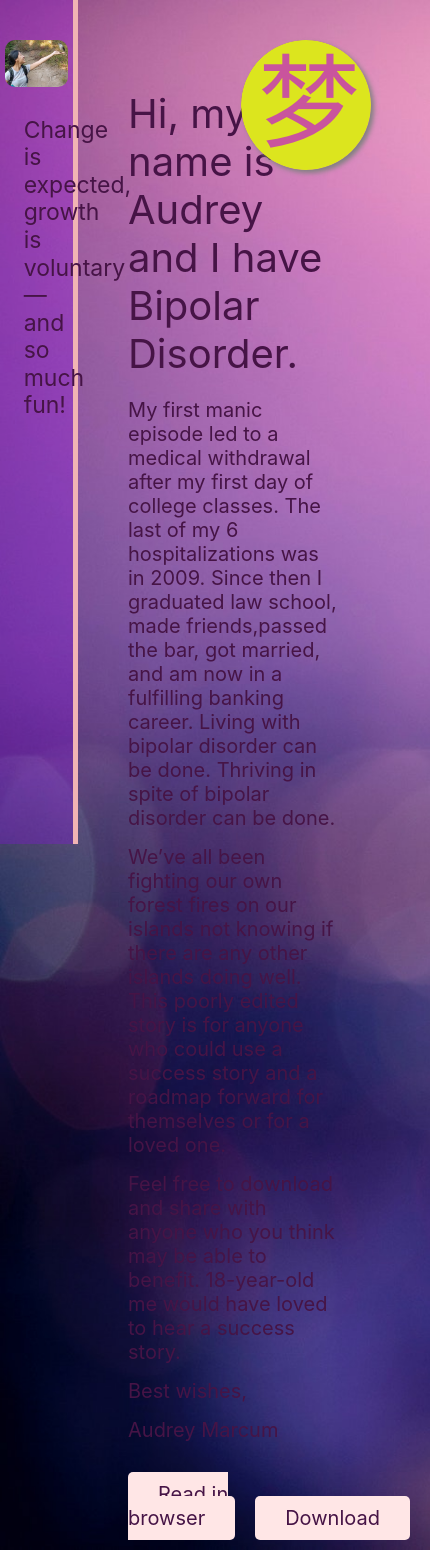
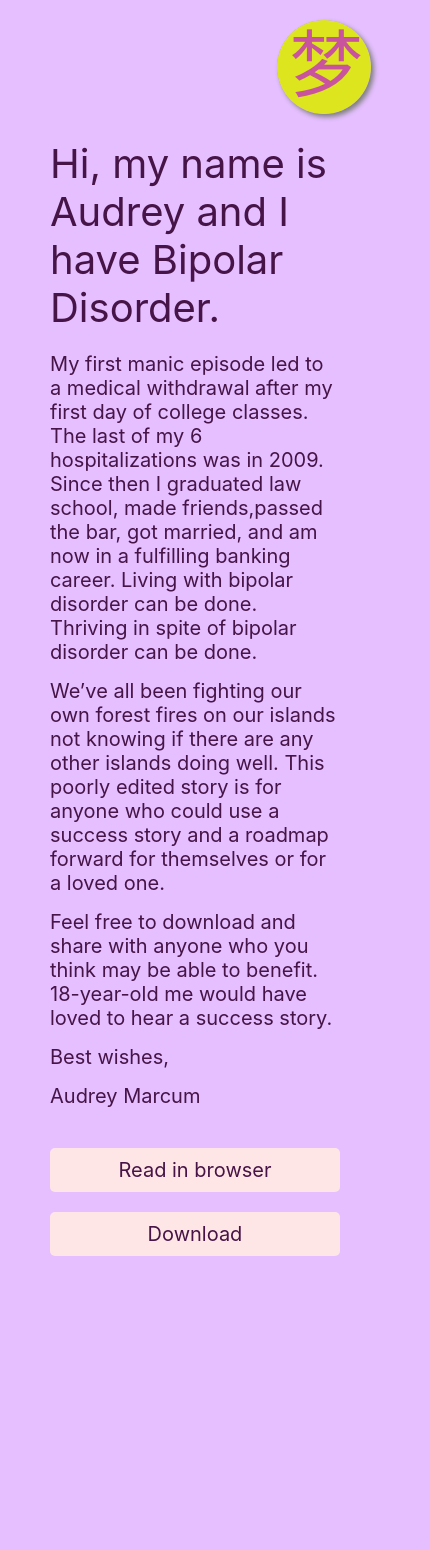
Before and after one commit to lkmarcum/Audrey-Marcum, a React (Create React App) app in the folder audrey-marcum/: page / in a window 390 px wide. Shown: the whole page, 430 px wide, since content can reach past the window. After the commit the page ends 1296 px from the top, so only its background shows below. Built offline with nearby package versions, Linux system fonts and the light colour scheme.

Commit message:
updated mobile styles

```diff
--- a/audrey-marcum/src/App.css
+++ b/audrey-marcum/src/App.css
@@ -21,11 +21,23 @@
   border-right: 5px solid rgb(241, 180, 180);
 }
 
+@media (max-width: 500px) {
+  .sidebar-container {
+    display: none;
+  }
+}
+
 header img {
   width: 85%;
   margin: 40px 0 10px 0px;
   border-radius: 10px;
   height: auto;
+}
+
+@media (max-width: 500px) {
+  header img {
+    display: none;
+  }
 }
 
 .side-text {
@@ -65,6 +77,13 @@ header img {
   font-size: 2rem;
 }
 
+@media (max-width: 500px) {
+  .home-content {
+    margin-left: 0;
+    width: 100%;
+  }
+}
+
 .home-content img {
   position: absolute;
   top: 40px;
@@ -75,10 +94,24 @@ header img {
   border-radius: 100px;
 }
 
+@media (max-width: 500px) {
+  .home-content img {
+    top: 20px;
+    width: 24%;
+    right: 5%;
+  }
+}
+
 .home-content h1 {
   margin-top: 50px;
   font-size: 4rem;
   margin-bottom: 20px;
+}
+
+@media (max-width: 500px) {
+  .home-content h1 {
+    margin-top: 100px;
+  }
 }
 
 .home-content p {
@@ -89,6 +122,14 @@ header img {
   margin-top: 40px;
 }
 
+@media (max-width: 500px) {
+  .button-container {
+    display: flex;
+    flex-direction: column;
+    justify-content: space-between;
+  }
+}
+
 .button-container a {
   margin-right: 20px;
   text-decoration: none;
@@ -97,6 +138,14 @@ header img {
   border-radius: 5px;
   color: rgb(70, 20, 70);
   /* width: 600px; */
+}
+
+@media (max-width: 500px) {
+  .button-container a {
+    width: 100%;
+    margin-bottom: 20px;
+    text-align: center;
+  }
 }
 
 .button-container a:hover {
--- a/audrey-marcum/src/index.css
+++ b/audrey-marcum/src/index.css
@@ -157,6 +157,12 @@ body {
   height: 100%;
 }
 
+@media (max-width: 500px) {
+  body {
+    background-image: none;
+  }
+}
+
 code {
   font-family: source-code-pro, Menlo, Monaco, Consolas, "Courier New",
     monospace;
```
Also changed, not shown: 1 other file (tests, documents, lock files or other folders).
